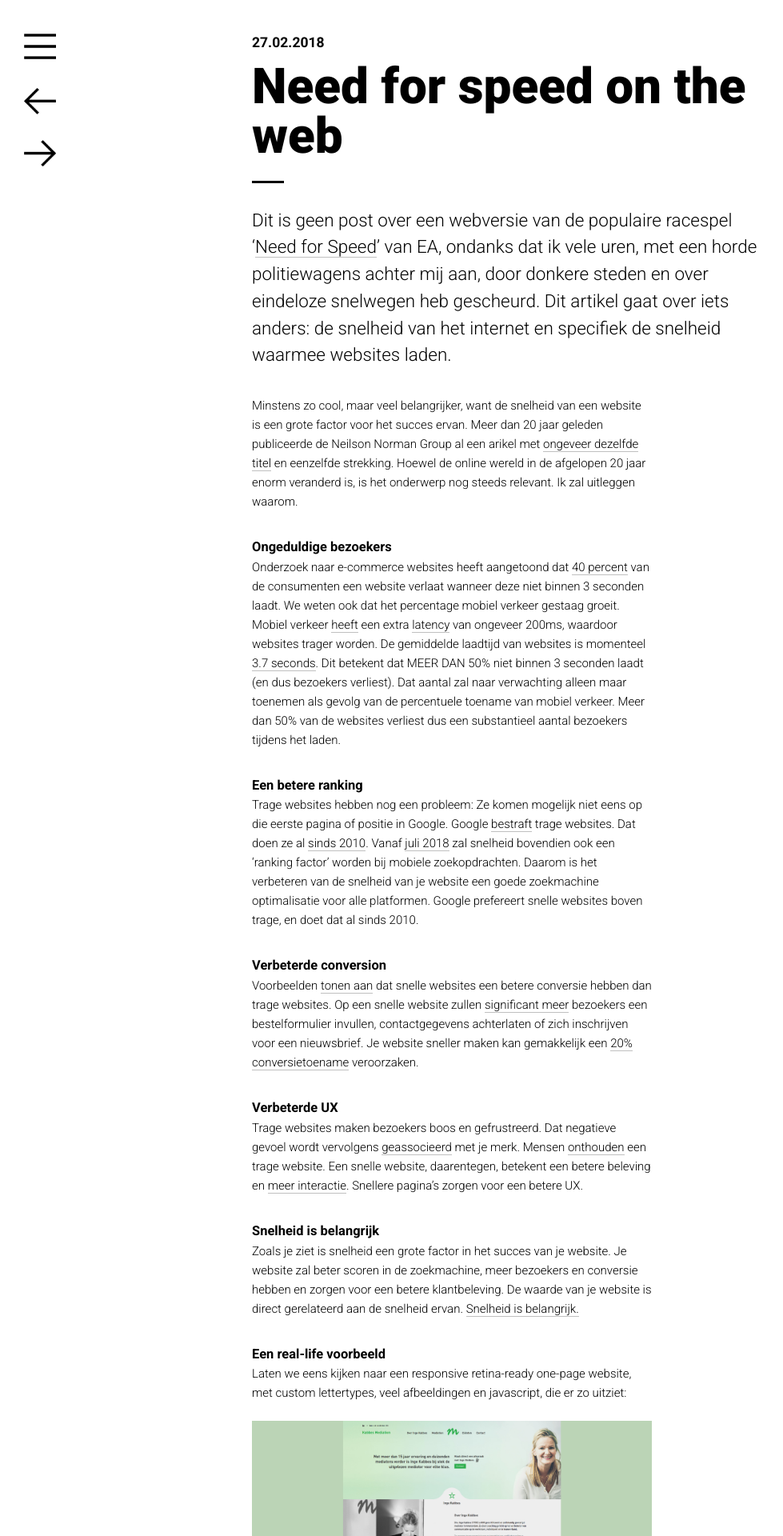
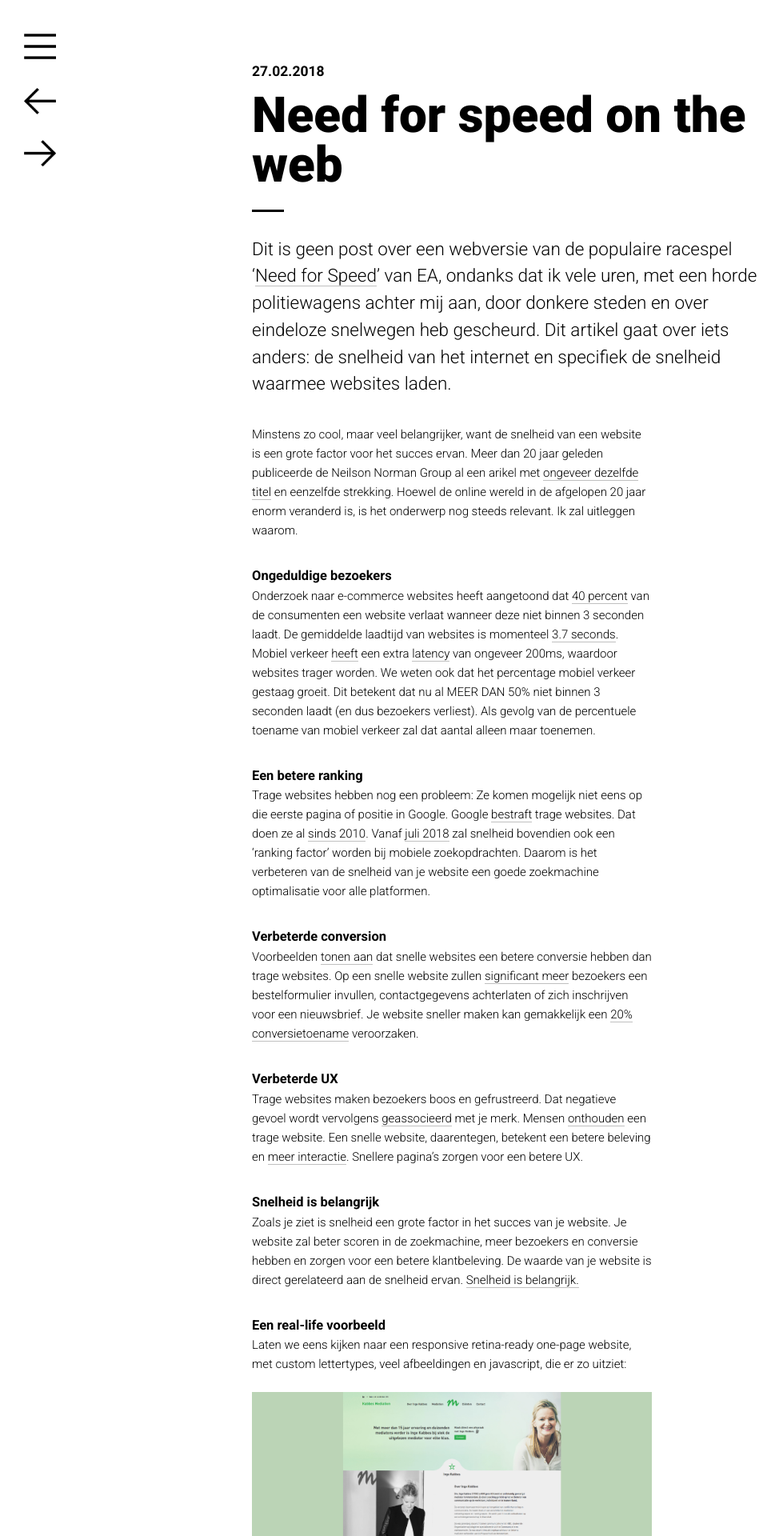
Before and after one commit to jhvanderschee/usecuewebsitenl, a Jekyll site: the page built from _posts/2018-02-27-need-for-speed-on-the-web.md, in a window 1280 px wide. Shown: the top 1920 px of the page at 80% size, without its empty margins (0-979 px from the left). Built offline with Jekyll 4.4.1, drawn with Linux system fonts in a browser that asks for light colours; nearby versions of some CDN libraries.

Commit message:
Updated '_posts/2018-02-27-need-for-speed-on-the-web.md' via CloudCannon

```diff
--- a/_posts/2018-02-27-need-for-speed-on-the-web.md
+++ b/_posts/2018-02-27-need-for-speed-on-the-web.md
@@ -3,37 +3,48 @@ title: Need for speed on the web
 ---
 
 Dit is geen post over een webversie van de populaire racespel '[Need for Speed](https://en.wikipedia.org/wiki/Need_for_Speed)' van EA, ondanks dat ik vele uren, met een horde politiewagens achter mij aan, door donkere steden en over eindeloze snelwegen heb gescheurd. Dit artikel gaat over iets anders: de snelheid van het internet en specifiek de snelheid waarmee websites laden.
+{: .present-before-paste}
 
 Minstens zo cool, maar veel belangrijker, want de snelheid van een website is een grote factor voor het succes ervan. Meer dan 20 jaar geleden publiceerde de Neilson Norman Group al een arikel met [ongeveer dezelfde titel](https://www.nngroup.com/articles/the-need-for-speed/) en eenzelfde strekking. Hoewel de online wereld in de afgelopen 20 jaar enorm veranderd is, is het onderwerp nog steeds relevant. Ik zal uitleggen waarom.
+{: .present-before-paste}
 
 ## Ongeduldige bezoekers
 
-Onderzoek naar e-commerce websites heeft aangetoond dat [40 percent](https://blog.kissmetrics.com/seo-for-ecommerce-websites/) van de consumenten een website verlaat wanneer deze niet binnen 3 seconden laadt. We weten ook dat het percentage mobiel verkeer gestaag groeit. Mobiel verkeer [heeft](https://phabricator.wikimedia.org/phame/live/7/post/83/measuring_wikipedia_page_load_times/) een extra [latency](https://www.techopedia.com/definition/8553/network-latency) van ongeveer 200ms, waardoor websites trager worden. De gemiddelde laadtijd van websites is momenteel [3.7 seconds](https://research.hubspot.com/reports/does-your-website-make-the-grade). Dit betekent dat MEER DAN 50% niet binnen 3 seconden laadt (en dus bezoekers verliest). Dat aantal zal naar verwachting alleen maar toenemen als gevolg van de percentuele toename van mobiel verkeer. Meer dan 50% van de websites verliest dus een substantieel aantal bezoekers tijdens het laden.
+Onderzoek naar e-commerce websites heeft aangetoond dat [40 percent](https://blog.kissmetrics.com/seo-for-ecommerce-websites/) van de consumenten een website verlaat wanneer deze niet binnen 3 seconden laadt. De gemiddelde laadtijd van websites is momenteel [3.7 seconds](https://research.hubspot.com/reports/does-your-website-make-the-grade). Mobiel verkeer [heeft](https://phabricator.wikimedia.org/phame/live/7/post/83/measuring_wikipedia_page_load_times/) een extra [latency](https://www.techopedia.com/definition/8553/network-latency) van ongeveer 200ms, waardoor websites trager worden. We weten ook dat het percentage mobiel verkeer gestaag groeit. Dit betekent dat nu al MEER DAN 50% niet binnen 3 seconden laadt (en dus bezoekers verliest). Als gevolg van de percentuele toename van mobiel verkeer zal dat aantal alleen maar toenemen.
+{: .present-before-paste}
 
 ## Een betere ranking
 
-Trage websites hebben nog een probleem: Ze komen mogelijk niet eens op die eerste pagina of positie in Google. Google [bestraft](https://yoast.com/site-speed-tools-suggestions/) trage websites. Dat doen ze al [sinds 2010](https://searchengineland.com/google-says-page-speed-ranking-factor-use-mobile-page-speed-mobile-sites-upcoming-months-250874). Vanaf [juli 2018](https://searchengineland.com/google-speed-update-page-speed-will-become-ranking-factor-mobile-search-289904) zal snelheid bovendien ook een 'ranking factor' worden bij mobiele zoekopdrachten. Daarom is het verbeteren van de snelheid van je website een goede zoekmachine optimalisatie voor alle platformen. Google prefereert snelle websites boven trage, en doet dat al sinds 2010.
+Trage websites hebben nog een probleem: Ze komen mogelijk niet eens op die eerste pagina of positie in Google. Google [bestraft](https://yoast.com/site-speed-tools-suggestions/) trage websites. Dat doen ze al [sinds 2010](https://searchengineland.com/google-says-page-speed-ranking-factor-use-mobile-page-speed-mobile-sites-upcoming-months-250874). Vanaf [juli 2018](https://searchengineland.com/google-speed-update-page-speed-will-become-ranking-factor-mobile-search-289904) zal snelheid bovendien ook een 'ranking factor' worden bij mobiele zoekopdrachten. Daarom is het verbeteren van de snelheid van je website een goede zoekmachine optimalisatie voor alle platformen.
+{: .present-before-paste}
 
 ## Verbeterde conversion
 
 Voorbeelden [tonen aan](https://blog.hubspot.com/marketing/page-load-time-conversion-rates) dat snelle websites een betere conversie hebben dan trage websites. Op een snelle website zullen [significant meer](https://blog.radware.com/applicationdelivery/wpo/2014/04/web-page-speed-affect-conversions-infographic/) bezoekers een bestelformulier invullen, contactgegevens achterlaten of zich inschrijven voor een nieuwsbrief. Je website sneller maken kan gemakkelijk een [20% conversietoename](http://www.webperformancetoday.com/2010/07/01/the-best-graphs-of-velocity/) veroorzaken.
+{: .present-before-paste}
 
 ## Verbeterde UX
 
 Trage websites maken bezoekers boos en gefrustreerd. Dat negatieve gevoel wordt vervolgens [geassocieerd](https://velocitize.com/2017/03/27/how-site-speed-impacts-your-seo-and-ux/) met je merk. Mensen [onthouden](https://www.nngroup.com/articles/website-response-times/) een trage website. Een snelle website, daarentegen, betekent een betere beleving en [meer interactie](https://www.nngroup.com/articles/website-response-times/). Snellere pagina's zorgen voor een betere UX.
+{: .present-before-paste}
 
 ## Snelheid is belangrijk
 
 Zoals je ziet is snelheid een grote factor in het succes van je website. Je website zal beter scoren in de zoekmachine, meer bezoekers en conversie hebben en zorgen voor een betere klantbeleving. De waarde van je website is direct gerelateerd aan de snelheid ervan. [Snelheid is belangrijk.](https://www.youtube.com/watch/OlbJKOWEPEM)
+{: .present-before-paste}
 
 ## Een real-life voorbeeld
 
 Laten we eens kijken naar een responsive retina-ready one-page website, met custom lettertypes, veel afbeeldingen en javascript, die er zo uitziet:
+{: .present-before-paste}
 
 ![](/uploads/speedexample.jpg)
+{: .present-before-paste}
 
 Deze pagina is slechts 1 megabyte groot en laadt in [0.6 seconds](https://gtmetrix.com/reports/pink-fjord.cloudvent.net/trXljyaE), volgens [GT Metrix](https://gtmetrix.com/). Weet dat dit betekent dat het toch nog 5 seconden duurt over een 3G verbinding, volgens [Google mobile speed tester for 3G](https://testmysite.withgoogle.com/intl/gb-int). Gelukkig hebben de meeste mensen tegenwoordig 4G, maar het toont wel aan dat een website niet snel snel genoeg is.
+{: .present-before-paste}
 
 ## Snelheid testen en optimaliseren
 
 Je kunt waardevolle adviezen krijgen van onafhankelijke snelheidsanalysetools, zoals [GT Metrix](https://gtmetrix.com/), [Google Lighthouse](https://developers.google.com/web/tools/lighthouse/) en [Google mobile speed tester for 3G](https://testmysite.withgoogle.com/intl/gb-int). Niet alleen laten ze zien hoe snel je site is, ze vertellen je ook precies hoe je je website sneller moet maken. Heb je meer hulp nodig? Aarzel niet en [stel je vraag](/contact).
+{: .present-before-paste}
```
